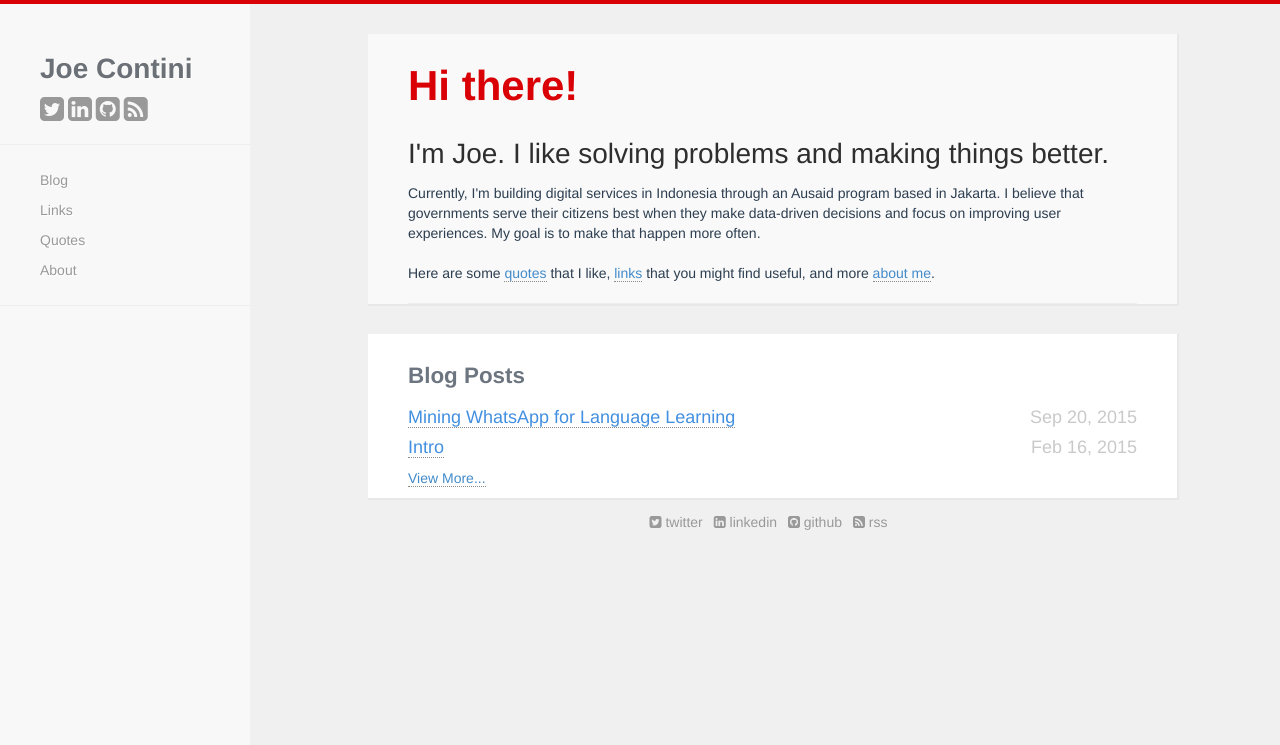
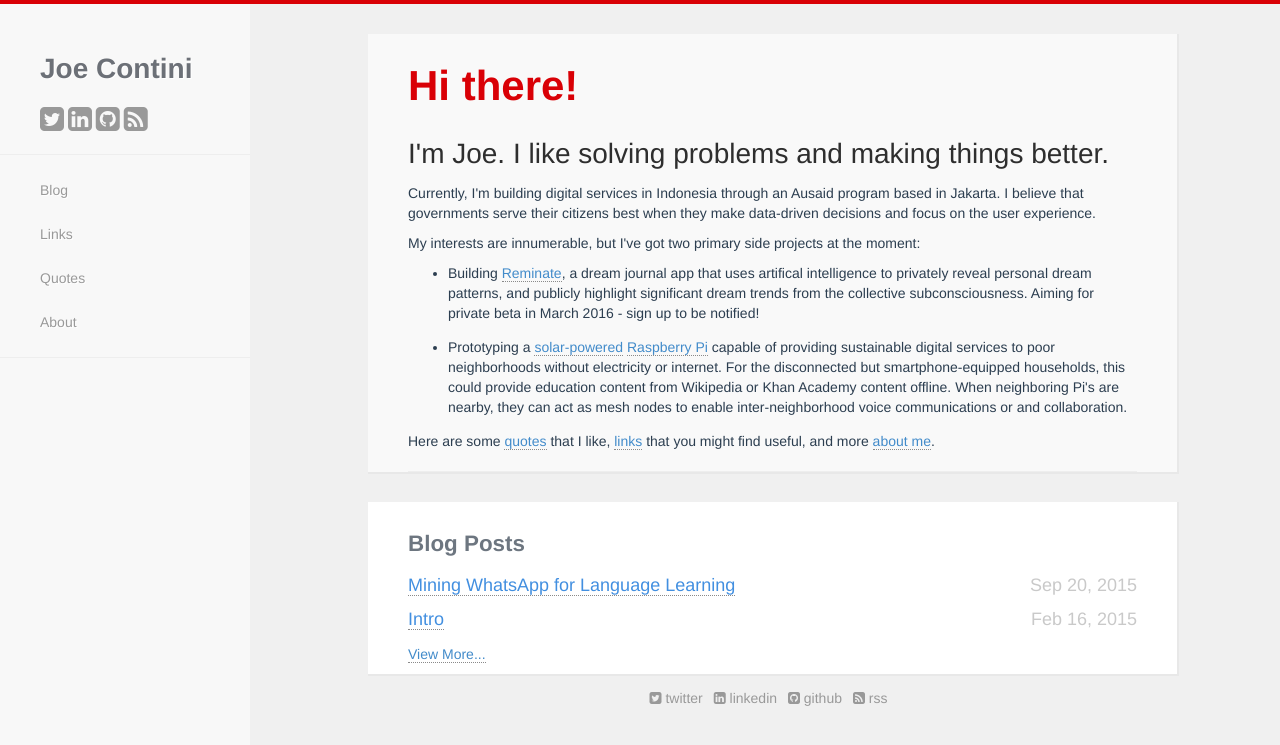
Before and after one commit to jcontini/old-jekyll-site, a Jekyll site: the page built from index.html, in a window 1280 px wide. Shown: the top 745 px of the page. Built offline with Jekyll 4.4.1, drawn with Linux system fonts in a browser that asks for light colours; nearby versions of some CDN libraries; Markdown is read by kramdown in place of the engine named in the settings; comment, search, counter and statistics services are not loaded.

Commit message:
Made some updates

```diff
--- a/about.html
+++ b/about.html
@@ -22,7 +22,7 @@ published: true
     <hr />
       <div class="col-md-12 letter">
         <p>
-        In April 2015, I moved to Jakarta to work as the ICT lead for an <a href="http://staging.abtjta.com.au/practice-areas/international-development/kompak/">Australian aid program</a> that focuses on improving service delivery and economic opportunities for Indonesians.</p>
+        In April 2015, I moved to Jakarta to work as the ICT lead for an <a href="http://www.abtjta.com.au/practice-areas/international-development/kompak/">Australian aid program</a> that focuses on improving service delivery and economic opportunities for Indonesians.</p>
 
         <p>Before that, I lived in Boston and DC doing technology consulting for US government health agencies (HHS) and USAID programs. Through the latter, I had the opportunity to work with health ministries in Africa and the Caribbean, and gained an appreciation for <a href="http://tech.abtassociates.com/engagements/">building ICT solutions</a> in low-connectivity settings.</p>
 
--- a/css/hc.css
+++ b/css/hc.css
@@ -37,10 +37,14 @@ h1 a:hover,h2 a:hover,h3 a:hover,h4 a:hover
   color:#29598c
 }
 
-p
+p, li
 {
   font-family:"Helvetica Neue", helvetica, "Open Sans", sans-serif;
   font-weight:200
+}
+
+li {
+  margin-bottom: 1em;
 }
 
 #wrapper
@@ -256,11 +260,6 @@ blockquote
   margin-right:-40px;
   padding-left:40px;
   background:#f3f3f7
-}
-
-ul,ol
-{
-  font-weight:lighter
 }
 
 pre
--- a/index.html
+++ b/index.html
@@ -6,8 +6,14 @@ title: Joe Contini
   <h1>Hi there!</h1>
   <h2>I'm Joe. I like solving problems and making things better.</h2>
   <p>
-    Currently, I'm building digital services in Indonesia through an Ausaid program based in Jakarta. I believe that governments serve their citizens best when they make data-driven decisions and focus on improving user experiences. My goal is to make that happen more often.
-    <br /><br />
+    Currently, I'm building digital services in Indonesia through an Ausaid program based in Jakarta. I believe that governments serve their citizens best when they make data-driven decisions and focus on the user experience.
+  </p>
+  <p>My interests are innumerable, but I've got two primary side projects at the moment:
+    <ul>
+      <li>Building <a href="http://reminate.com/">Reminate</a>, a dream journal app that uses artifical intelligence to privately reveal personal dream patterns, and publicly highlight significant dream trends from the collective subconsciousness. Aiming for private beta in March 2016 - sign up to be notified!</li>
+      <li>Prototyping a <a href="https://www.greenlightplanet.com/shop/home-60/">solar-powered</a> <a href="https://www.raspberrypi.org/">Raspberry Pi</a> capable of providing sustainable digital services to poor neighborhoods without electricity or internet. For the disconnected but smartphone-equipped households, this could provide education content from Wikipedia or Khan Academy content offline. When neighboring Pi's are nearby, they can act as mesh nodes to enable inter-neighborhood voice communications or and collaboration.</li>
+    </ul>
+  </p>
     Here are some <a href="quotes.html">quotes</a> that I like, <a href="links.html">links</a> that you might find useful, and more <a href="/about.html">about me</a>.
   </p>
   <hr />
```
Also changed, not shown: _posts/2015-09-20-Mining-WhatsApp-for-Language-Learning.md (+2 -2 lines), images/posts/upwork-applicants.png (added).
